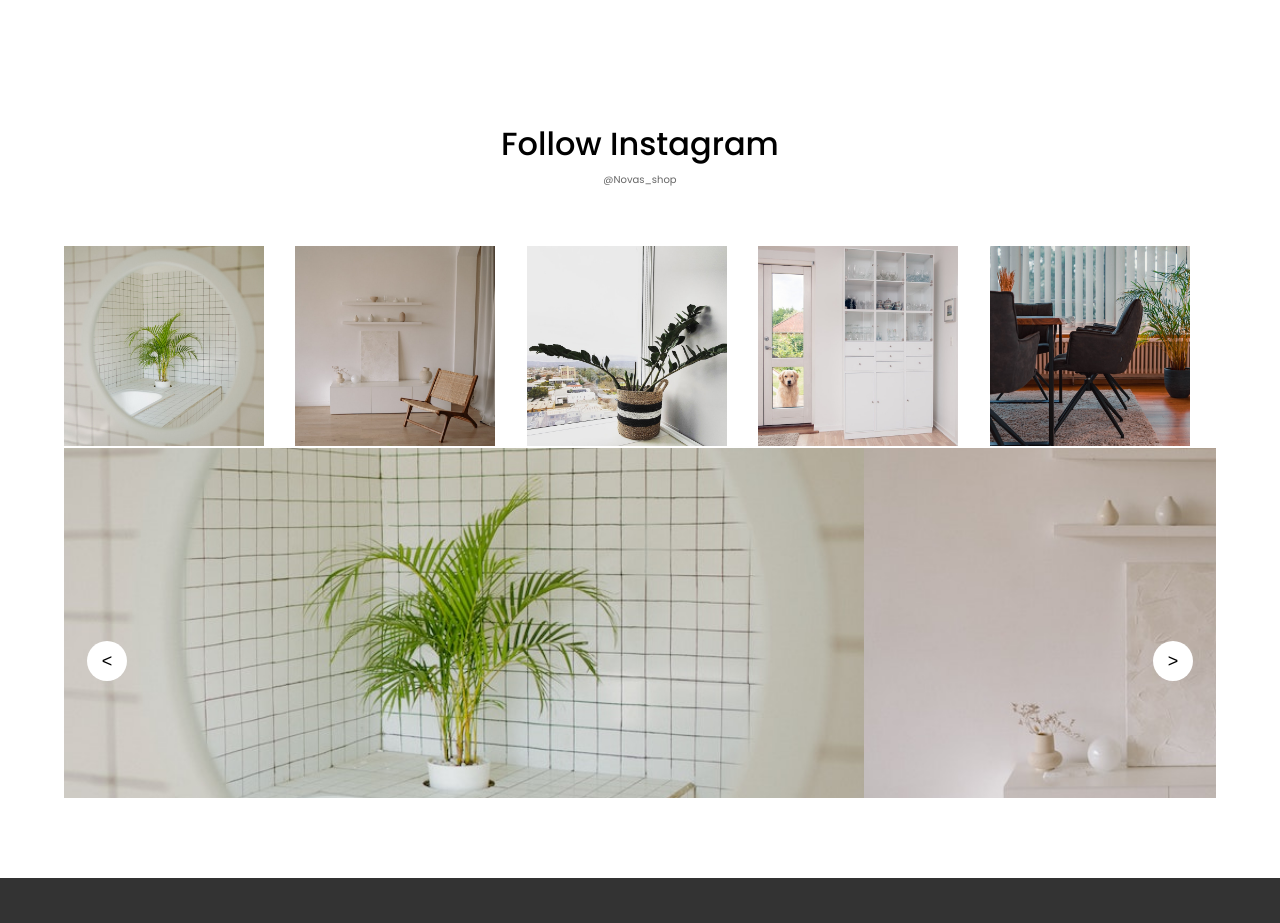
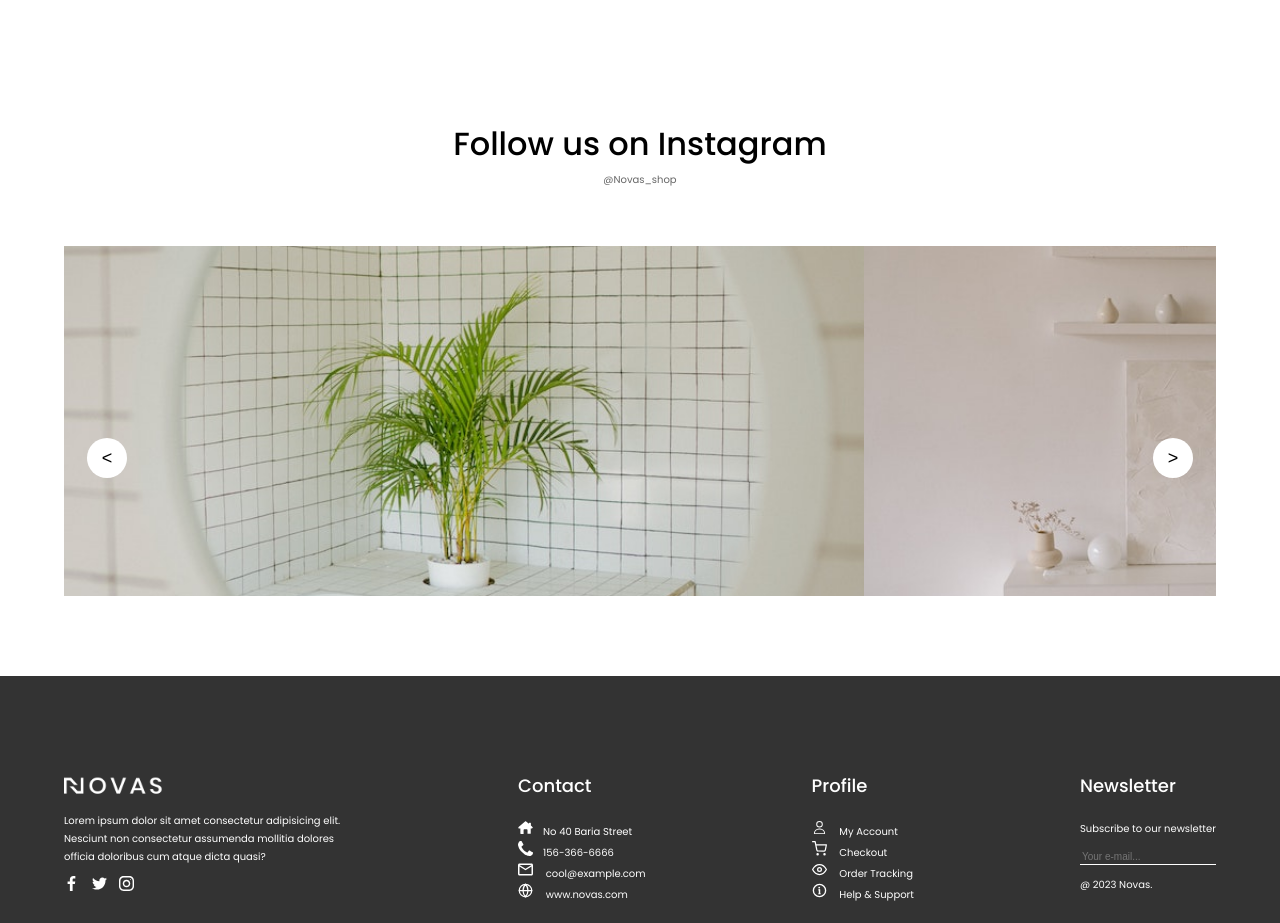
Before and after one commit to Sammystg/projectOne, a plain HTML site: page index.html in a window 1280 px wide. Shown: the part 2840-3763 px from the top of the page. Drawn offline with Linux system fonts and the light colour scheme.

Commit message:
modified index

```diff
--- a/index.html
+++ b/index.html
@@ -203,39 +203,33 @@
         <!-- INSTAGRAM SECTION -->
         <section class ="instagram">
             <div class="wrapper">
-                <h2>Follow Instagram</h2>
+                <h2>Follow us on Instagram</h2>
                 <p>@Novas_shop</p>
-                <div class="instaGallery">
-                    <div><img src="./assets/ig1.jpg" alt="round bathroom mirror reflecting tile bathrum and palm plant"></div>
-                    <div><img src="./assets/ig2.jpg" alt="brown wicker bench infront of white wall shelving"></div>
-                    <div><img src="./assets/ig3.jpg" alt="straw backet holding palm leaves sitting on windowsill"></div>
-                    <div id="ig4"><img src="./assets/ig4.jpg" alt="golden retreaver peering in through front door window with white buffet and hutch beside door"></div>
-                    <div id="ig5"><img src="./assets/ig5.jpg" alt="grey material chairs around conference table"></div>
-                </div>
+                <!-- IMAGE CAROUSEL SECTION -->
                 <!-- Slider container -->
                 <div class="slider">
-                    <!-- slide 1 -->
+                    <!-- Image 1 -->
                     <div class="slide">
                         <img src="./assets/ig1.jpg" alt="round bathroom mirror reflecting tile bathrum and palm plant">
                     </div>
 
-                    <!-- slide 2 -->
+                    <!-- Image 2 -->
                     <div class="slide">
                         <img src="./assets/ig2.jpg" alt="brown wicker bench infront of white wall shelving">
                     </div>
-                    <!-- Slide 3 -->
+                    <!-- Image 3 -->
                     <div class="slide">
                         <img src="./assets/ig3.jpg" alt="straw backet holding palm leaves sitting on windowsill">
                     </div>
-                    <!-- slide 4 -->
+                    <!-- Image 4 -->
                     <div class="slide">
                         <img src="./assets/ig4.jpg" alt="golden retreaver peering in through front door window with white buffet and hutch beside door">
                     </div>
-                    <!-- Slide 5 -->
+                    <!-- Image 5 -->
                     <div class="slide">
                         <img src="./assets/ig5.jpg" alt="grey material chairs around conference table">
                     </div>
-                    <!-- COntrol button -->
+                    <!-- Control button -->
                     <button class="btn btn-next">></button>
                     <button class="btn btn-prev"><</button>
 
```
